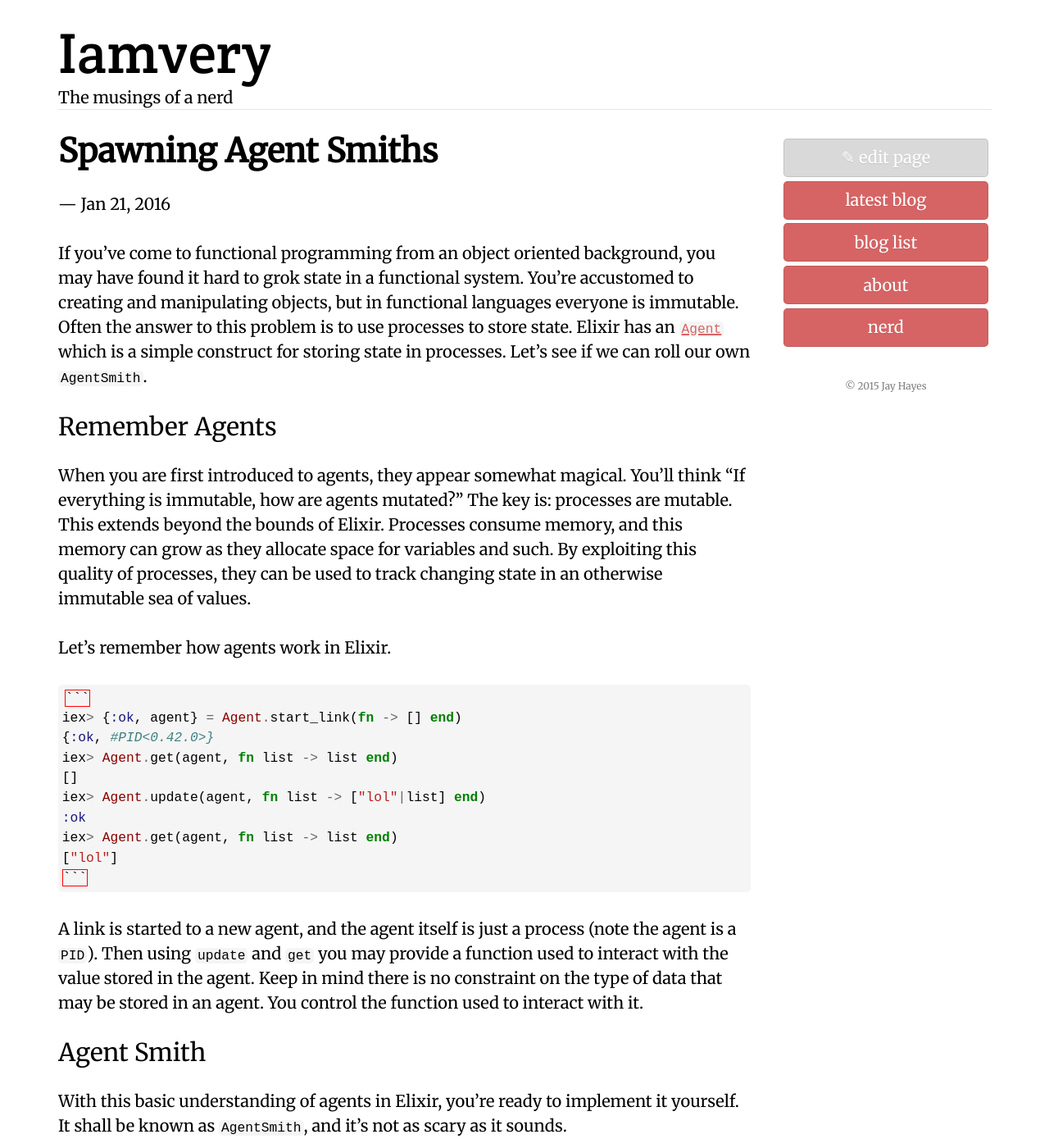
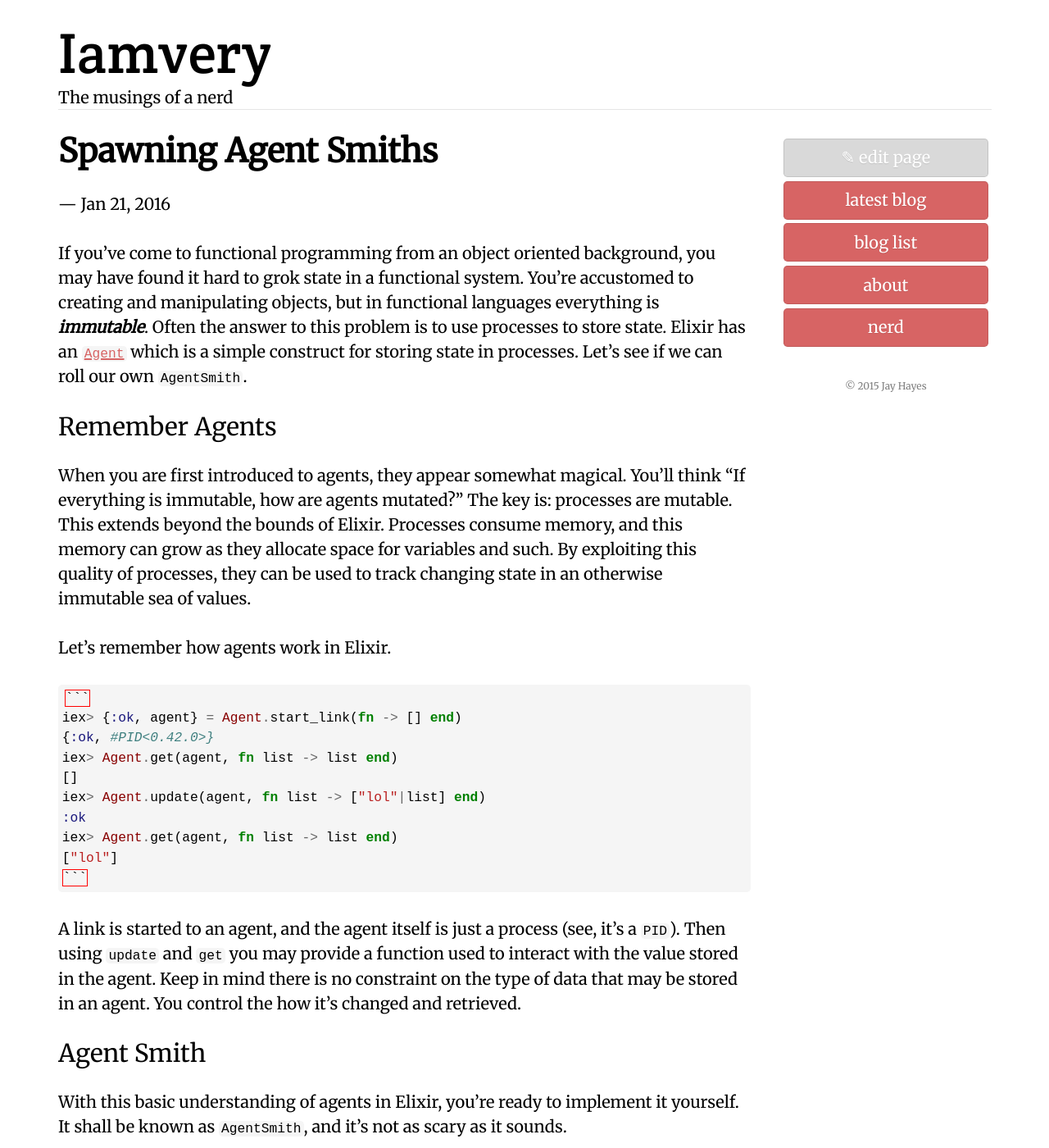
Before and after one commit to iamvery/iamvery.github.com, a Jekyll site: the page built from _posts/2016-01-21-spawning-agent-smiths.markdown, in a window 1280 px wide and 1400 px high. Shown: the whole window at 82% size. Built offline with Jekyll 4.4.1, drawn with Linux system fonts in a browser that asks for light colours; comment, search, counter and statistics services are not loaded; some of the changed text lies outside the part shown.

Commit message:
more words

````diff
--- a/_posts/2016-01-21-spawning-agent-smiths.markdown
+++ b/_posts/2016-01-21-spawning-agent-smiths.markdown
@@ -4,7 +4,7 @@
 ---
 
 If you've come to functional programming from an object oriented background, you may have found it hard to grok state in a functional system.
-You're accustomed to creating and manipulating objects, but in functional languages everyone is immutable.
+You're accustomed to creating and manipulating objects, but in functional languages everything is **_immutable_**.
 Often the answer to this problem is to use processes to store state.
 Elixir has an [`Agent`][elixir-agent] which is a simple construct for storing state in processes.
 Let's see if we can roll our own `AgentSmith`.
@@ -33,10 +33,10 @@
 ```
 {% endhighlight %}
 
-A link is started to a new agent, and the agent itself is just a process (note the agent is a `PID`).
+A link is started to an agent, and the agent itself is just a process (see, it's a `PID`).
 Then using `update` and `get` you may provide a function used to interact with the value stored in the agent.
 Keep in mind there is no constraint on the type of data that may be stored in an agent.
-You control the function used to interact with it.
+You control the how it's changed and retrieved.
 
 ## Agent Smith
 
@@ -47,7 +47,7 @@
 
 The first thing you need is an `AgentSmith.start_link/1` function.
 You know that an agent is just a process, so `spawn` should come to mind.
-In particular `spawn_link` as you want errors to propagate to the parent process.
+In particular `spawn_link` as it's nice for errors to propagate to the parent process.
 
 {% highlight elixir %}
 ```
@@ -65,7 +65,7 @@
 {% endhighlight %}
 
 Focus on the `spawn_link` call for a moment.
-This creates a new process executing `Agent.loop/1` and passing in the argument list `[value]`.
+This creates a new process executing `AgentSmith.loop/1` and passing in the argument list `[value]`.
 While a process is created at this point, it doesn't do anything.
 It exits as soon as `loop` returns.
 
````
Also changed, not shown: other parts of _posts/2016-01-21-spawning-agent-smiths.markdown (+7 -7 lines).
